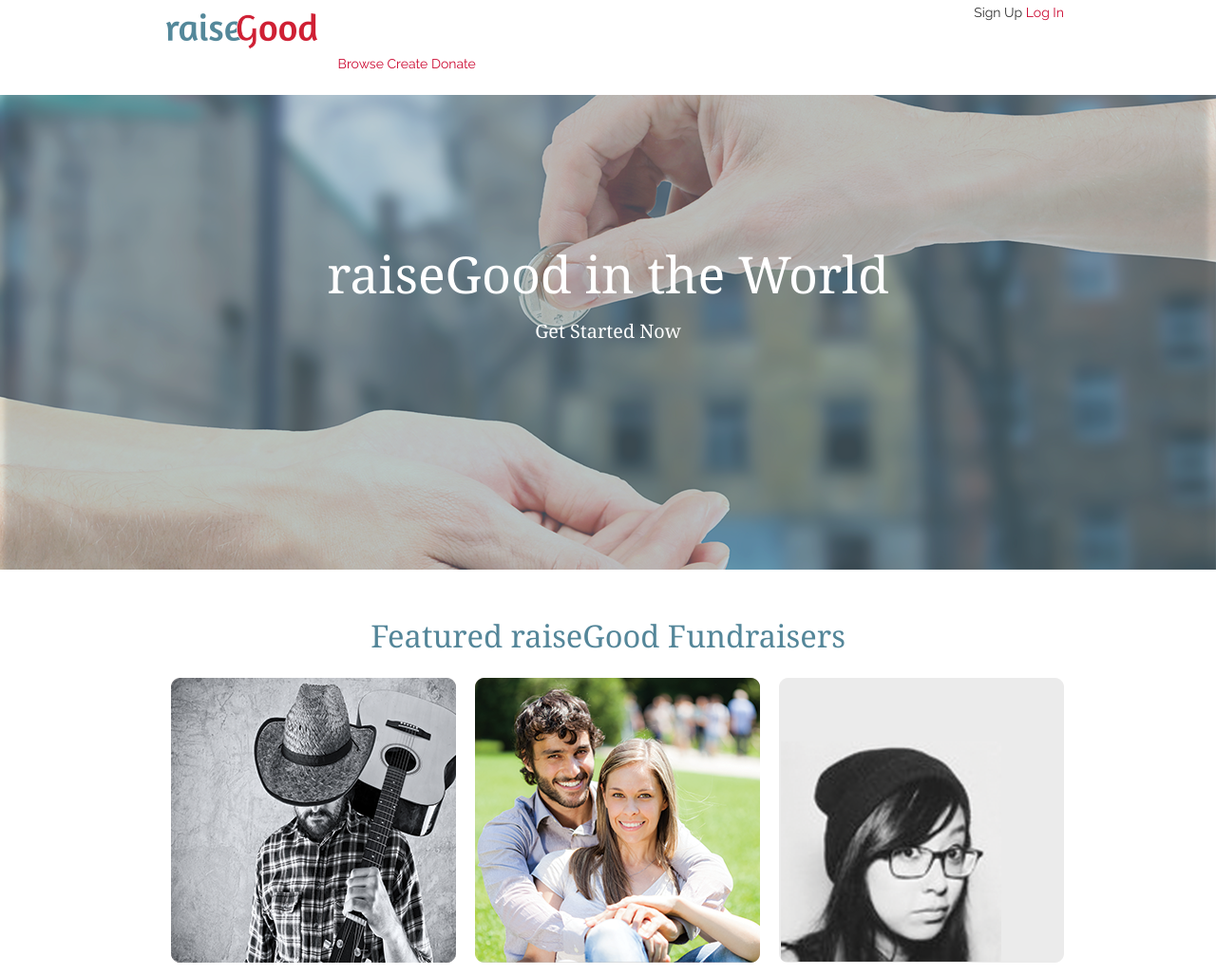
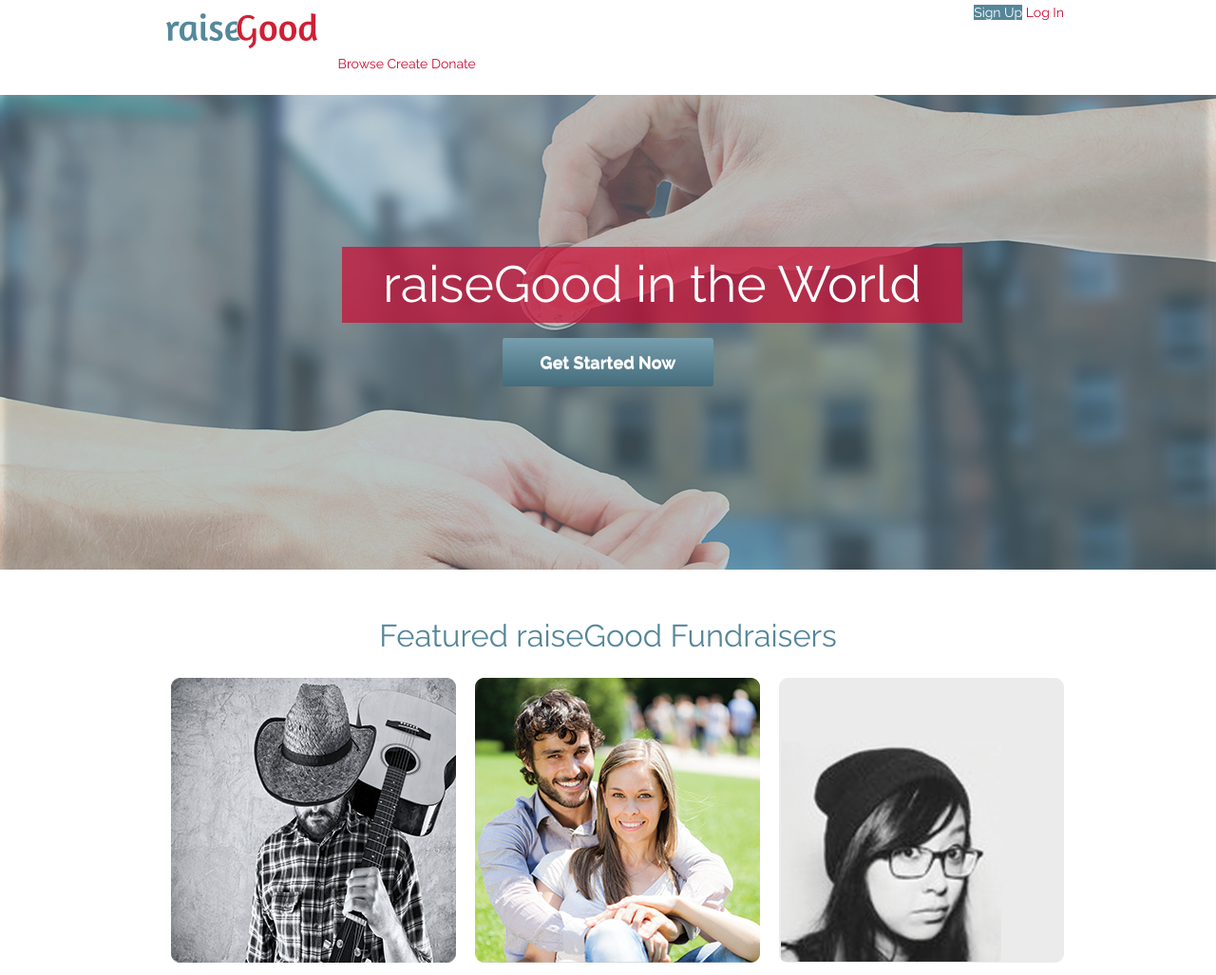
Before and after one commit to JennSlayton/raisegood, a website: page index.html in a window 1280 px wide. Shown: the top 1027 px of the page at 95% size. Drawn offline with Linux system fonts and the light colour scheme.

Commit message:
fixed some styleing

```diff
--- a/index.html
+++ b/index.html
@@ -35,8 +35,13 @@
 
     <div class="main-header-image">
       <div class="main-header container">
-          <h1>raiseGood in the World</h1>
-          <h5><a href="#" class="large-button-blue">Get Started Now</a></h5>
+        <div class="row">
+          <div class="sixteen columns">
+            <div class="header-block-background ten column offset-by-three">
+                <h1>raiseGood in the World</h1>
+            </div>
+            <a href="#" class="button button-blue button-large">Get Started Now</a>
+          </div>
         </div>
       </div>
     </div>
--- /dev/null
+++ b/sass/_buttons.scss
@@ -0,0 +1,62 @@
+//GLOBAL BUTTON STYLES
+
+	.button{
+		border: none;
+		border-radius: 3px;
+		color: $base-white;
+		display: inline-block;
+		font-family: $main-typeface;
+		font-size: 15px;
+		padding: 10px 20px;
+
+		&:hover{
+			border: none;
+			cursor: pointer;
+			opacity: 0.8;
+		}
+
+		&:focus{
+			border:none;
+			outline:none;
+			text-decoration:none;
+		}
+	}
+
+
+//BASE BUTTON
+
+	$buttons: (
+						 blue $base-blue $base-white,
+						 red $base-red $base-white
+						);
+
+	@each $button in $buttons{
+		$name: nth($button, 1);
+		$background: nth($button, 2);
+		$color: nth($button, 3);
+
+		.button-#{$name}{
+			background-color: $background;
+			color: $color;
+
+			&:hover{
+				background-color: shade($background, 10%);
+				color: $color;
+			}
+		}
+	}
+
+
+	//BUTTON STYLES
+
+	.button-small{ padding:8px 10px !important; }
+	.button-nav{ padding:12px 18px !important; }
+	.button-large{ font-size: 18px; padding:15px 40px !important; }
+	.button-long{ width:100%; }
+
+
+	//BUTTON POSITION
+
+	.button-center{ text-align:center; }
+	.button-left{ text-align:left; }
+	.button-right{ text-align:right; }
--- a/sass/_homepage.scss
+++ b/sass/_homepage.scss
@@ -3,27 +3,40 @@ body {
   font-family: $main-typeface;
 }
 
+h1, h2, h3, h4, h5, h6{ font-family: $main-typeface }
+
+a{ text-decoration: none; }
+
 .raise-good-homepage {
+
   .main-nav-header {
+
     .left-nav {
       float: left;
+
         li{
-        display: inline;
+          display: inline;
+
         a{
-        color: $base-red;
-        text-decoration: none;
-        }
+          color: $base-red;
+          text-decoration: none;
         }
 
+      }
     }
+
     .right-nav {
       float: right;
+
       li {
         display: inline;
-      a {
-        text-decoration: none;
+
+        a {
+          text-decoration: none;
+        }
+
       }
-      }
+
       .right-link {
         color: $base-red
       }
@@ -35,17 +48,20 @@ body {
     background-size:cover;
     width:100%;
     min-height:500px;
-      .main-header {
-        padding-top: 160px;
-        text-align: center;
+
+    .main-header {
+      padding-top: 160px;
+      text-align: center;
+
+      .header-block-background{
+
         h1 {
+          background-color: rgba(204,10,50, 0.7);
           color: #FFFFFF;
-        }
-        a {
-          text-decoration: none;
-          color: #FFFFFF;
+          padding: 0.2em 0.8em;
         }
       }
+    }
   }
 
   .features {
--- a/sass/_variables.scss
+++ b/sass/_variables.scss
@@ -10,10 +10,12 @@
   //REDS
   $base-red: #CC0A32;
 
-
   //BLUES
   $light-blue: #0A96CC;
   $base-blue: #548699;
+
+  //WHITE
+  $base-white: #FFFFFF;
 
   //MAIN TYPEFACE
   @import url(http://fonts.googleapis.com/css?family=Raleway:400,300,700,600);
--- a/sass/screen.scss
+++ b/sass/screen.scss
@@ -6,5 +6,6 @@
 @import "compass/reset";
 @import "skeleton";
 @import "variables";
+@import "buttons";
 
 @import "homepage";
```
Also changed, not shown: stylesheets/screen.css.
